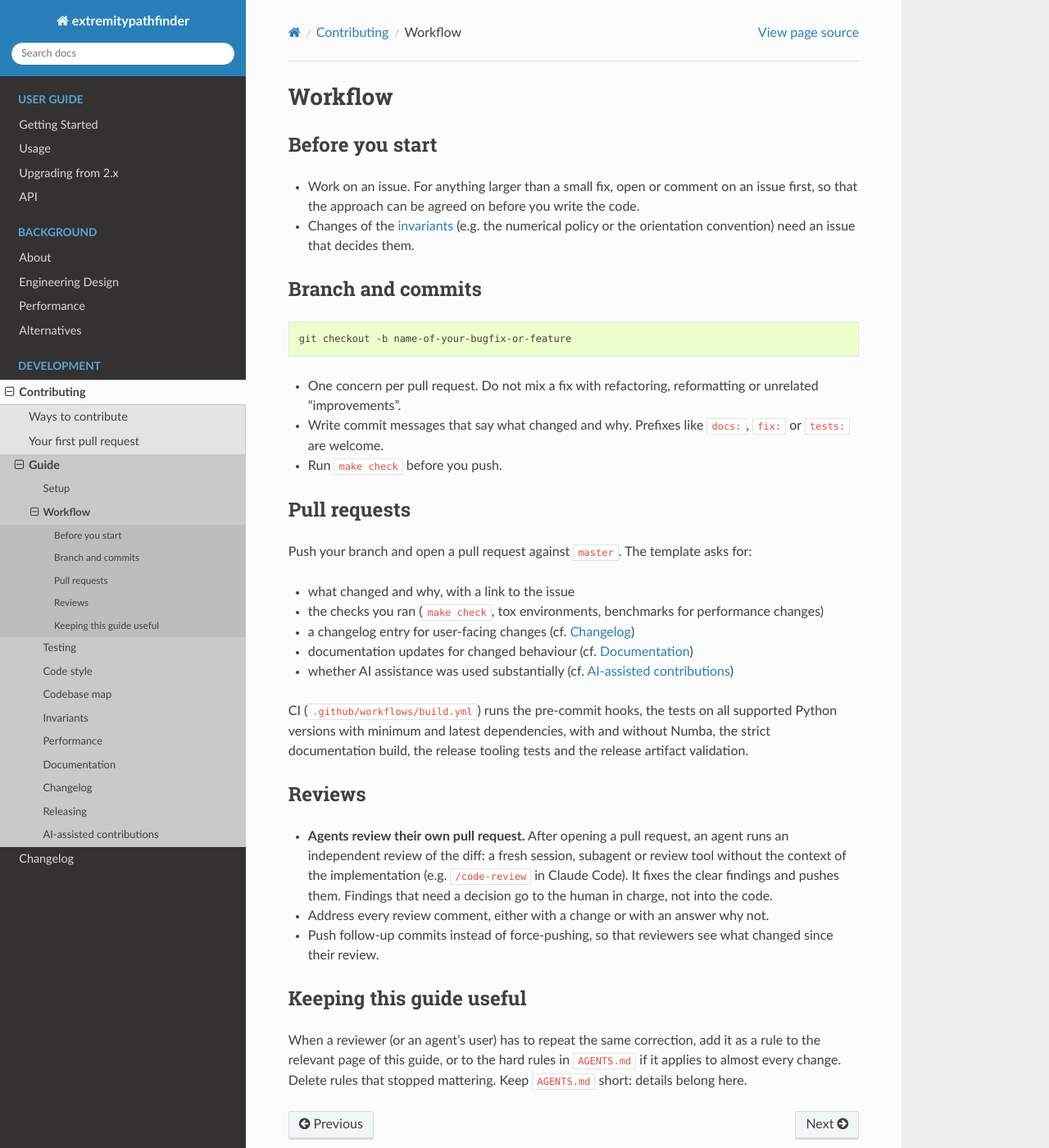
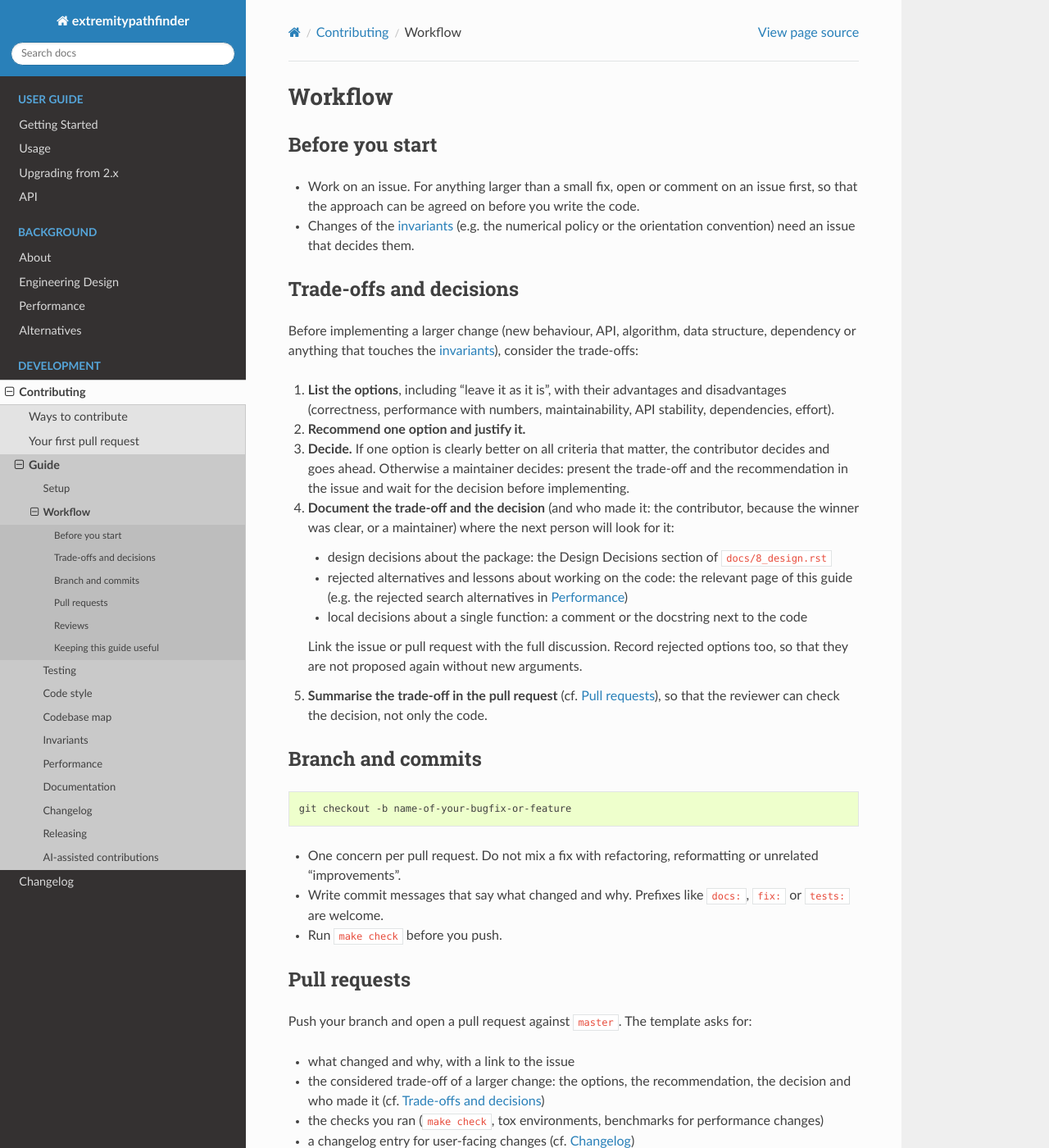
Before and after one commit to jannikmi/extremitypathfinder, a Sphinx documentation site: the page built from docs/contributing/workflow.md, in a window 1280 px wide and 1400 px high. Shown: the whole window at 82% size. Built offline with Sphinx 7.4.7 and the Read the Docs theme 3.1.0, drawn with Linux system fonts in a browser that asks for light colours.

Commit message:
docs: consider trade-offs before larger changes and document the decision
Contributors (and coding agents) prepare the options with a justified
recommendation before a larger change. A maintainer decides unless the
winner is clear. The trade-off and the decision are documented (design
page, contributing guide or next to the code) and summarised in the pull
request, which gets a "Trade-off" section in its template.

Co-Authored-By: Claude Opus 5.5 <noreply@anthropic.com>
Claude-Session: https://claude.ai/code/session_01XJqV78ETrdMKVGz8kXfhy8

```diff
--- a/CHANGELOG.rst
+++ b/CHANGELOG.rst
@@ -43,6 +43,8 @@ internal:
 - contributing guide for human and AI contributors in Markdown: ``CONTRIBUTING.md`` with topic pages in
   ``docs/contributing/`` (rendered with MyST), ``AGENTS.md`` and ``CLAUDE.md`` for coding agents,
   pull request and issue templates, ``make check`` for a quick check before committing.
+- contributing guide: trade-offs of larger changes are prepared with a recommendation, decided by a maintainer
+  unless the winner is clear, documented and summarised in the pull request.
 
 
 3.0.0 (2026-10-29)
--- a/docs/contributing/workflow.md
+++ b/docs/contributing/workflow.md
@@ -6,6 +6,29 @@
   so that the approach can be agreed on before you write the code.
 - Changes of the [invariants](invariants.md) (e.g. the numerical policy or the orientation convention)
   need an issue that decides them.
+
+## Trade-offs and decisions
+
+Before implementing a larger change (new behaviour, API, algorithm, data structure, dependency or anything that
+touches the [invariants](invariants.md)), consider the trade-offs:
+
+1. **List the options**, including "leave it as it is", with their advantages and disadvantages
+   (correctness, performance with numbers, maintainability, API stability, dependencies, effort).
+2. **Recommend one option and justify it.**
+3. **Decide.** If one option is clearly better on all criteria that matter, the contributor decides and goes ahead.
+   Otherwise a maintainer decides: present the trade-off and the recommendation in the issue
+   and wait for the decision before implementing.
+4. **Document the trade-off and the decision** (and who made it: the contributor, because the winner was clear,
+   or a maintainer) where the next person will look for it:
+   - design decisions about the package: the Design Decisions section of `docs/8_design.rst`
+   - rejected alternatives and lessons about working on the code: the relevant page of this guide
+     (e.g. the rejected search alternatives in [Performance](performance.md#shortest-path-search))
+   - local decisions about a single function: a comment or the docstring next to the code
+
+   Link the issue or pull request with the full discussion. Record rejected options too,
+   so that they are not proposed again without new arguments.
+5. **Summarise the trade-off in the pull request** (cf. [Pull requests](#pull-requests)), so that the reviewer can
+   check the decision, not only the code.
 
 ## Branch and commits
 
@@ -22,6 +45,8 @@ git checkout -b name-of-your-bugfix-or-feature
 Push your branch and open a pull request against `master`. The template asks for:
 
 - what changed and why, with a link to the issue
+- the considered trade-off of a larger change: the options, the recommendation, the decision and who made it
+  (cf. [Trade-offs and decisions](#trade-offs-and-decisions))
 - the checks you ran (`make check`, tox environments, benchmarks for performance changes)
 - a changelog entry for user-facing changes (cf. [Changelog](changelog.md))
 - documentation updates for changed behaviour (cf. [Documentation](documentation.md))
```
Also changed, not shown: AGENTS.md (+4 -1 lines), docs/contributing/ai-assisted-contributions.md (+7 -0 lines), .github/PULL_REQUEST_TEMPLATE.md.
